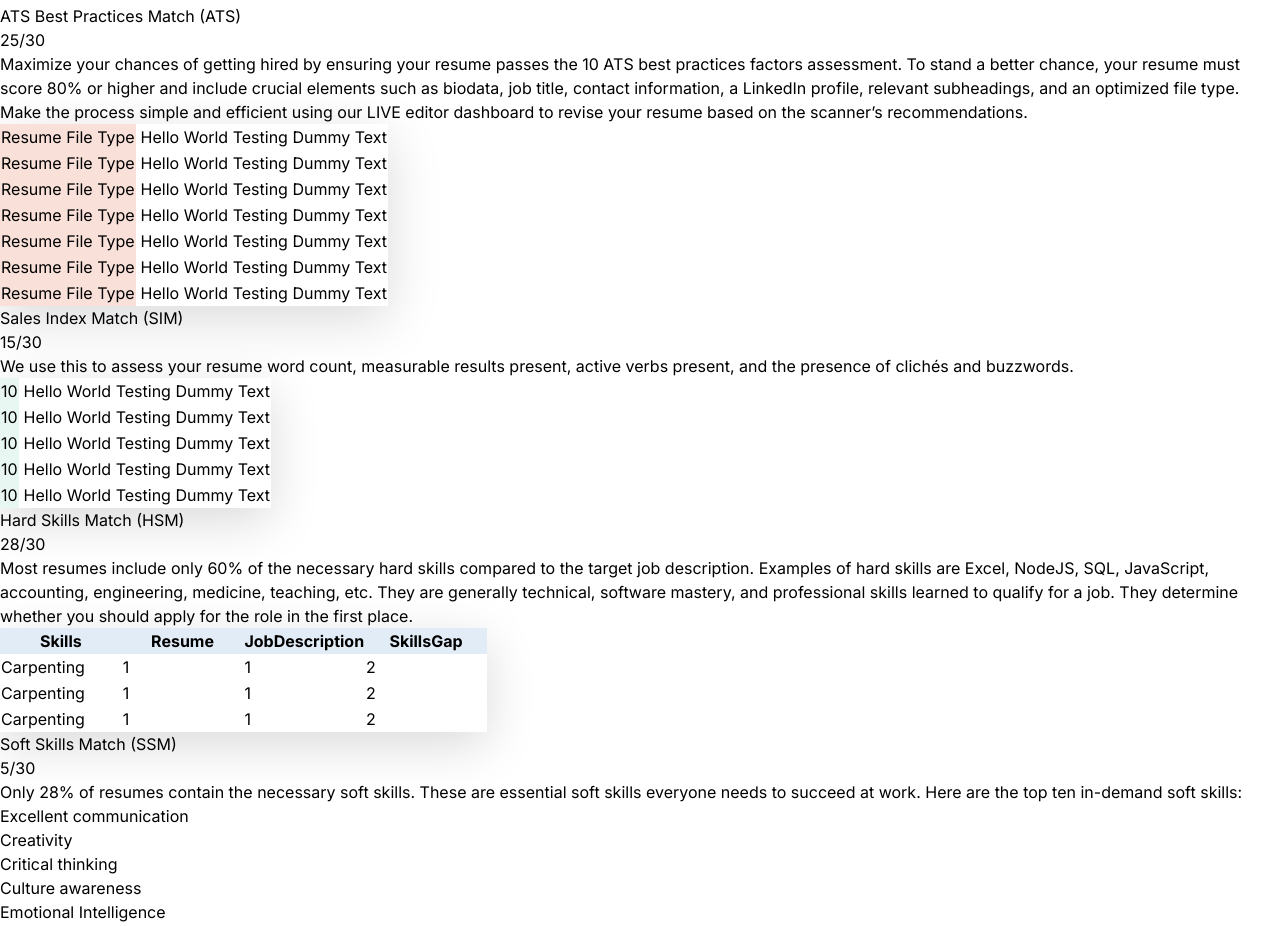
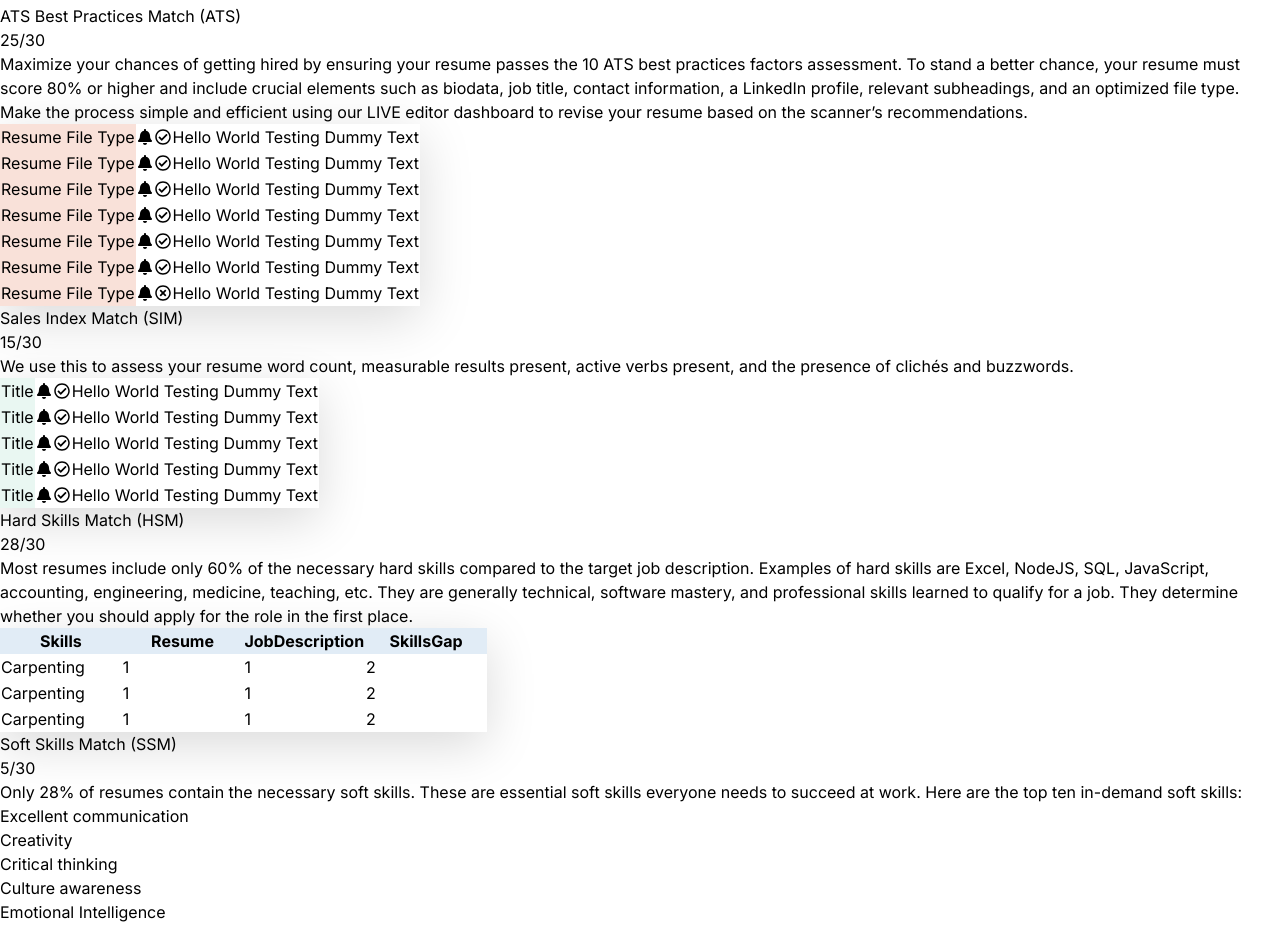
Before and after one commit to hatekisam/cvjury, a React (Vite) app: page /analyzer in a window 1280 px wide. Shown: the part 4420-5346 px from the top of the page. Built offline with nearby package versions, Linux system fonts and the light colour scheme.

Commit message:
added icons and fixed build

```diff
--- a/package.json
+++ b/package.json
@@ -16,6 +16,7 @@
     "react-dom": "^18.2.0",
     "react-dropzone": "^14.2.3",
     "react-helmet": "^6.1.0",
+    "react-icons": "^4.11.0",
     "react-router-dom": "^6.17.0"
   },
   "devDependencies": {
--- a/src/components/core/ColouredTable.tsx
+++ b/src/components/core/ColouredTable.tsx
@@ -1,5 +1,5 @@
 import React from "react";
-
+import { FaRegCheckCircle, FaRegTimesCircle, FaBell } from 'react-icons/fa'
 
 interface Props {
   tabs: Tab[];
@@ -16,8 +16,7 @@ const ColouredTable: React.FC<Props> = ({ tabs, data }) => {
         {data.map((rowData, i) => (
           <tr
             key={i}
-            className={`text-right   ${
-              i == 0
+            className={`text-right   ${i == 0
               ? "border-top-0"
               : i == tabs.length - 1
                 ? "border-b-0"
@@ -28,15 +27,18 @@ const ColouredTable: React.FC<Props> = ({ tabs, data }) => {
               <td
                 style={{ background: tab.background }}
                 key={colIndex}
-                className={`${
-                  !tab.background
+                className={`${!tab.background
                   ? "border  border-[#E2DFDF]"
                   : i == 0
                     ? "rounded-tl-[20px]"
                     : i === tabs.length - 1 && "rounded-bl-[20px]"
                   }  px-4 py-2`}
               >
-                {rowData[tab.title] == true && tab.title == "Confirmed" ? (<div></div>):rowData[tab.title] ? rowData[tab.title] : "10"}
+                {rowData[tab.title] == true && tab.title == "Confirmed" ?
+                  (<div className="text-green-500">{<FaRegCheckCircle />}</div>) :
+                  tab.title == "Notification" ? (<div className="text-red-500">{<FaBell />}</div>) :
+                    tab.title == "Title" ? (<div className="text-red-500">{ tab.title}</div>) :
+                      rowData[tab.title] ? rowData[tab.title] : <div className="text-red-500"><FaRegTimesCircle /></div>}
               </td>
             ))}
           </tr>
--- a/src/pages/Analyzer.tsx
+++ b/src/pages/Analyzer.tsx
@@ -1,5 +1,5 @@
 import React, { useState } from "react";
-import Table from "../components/core/Table";
+// import Table from "../components/core/Table";
 import {
   CopyLink,
   Done,
@@ -14,8 +14,8 @@ import {
 } from "../components/core/icons";
 import SimilarityBar from "../components/Similarity";
 import SimilarityLinearBar from "../components/SimilarityBars";
-import LinearProgressBar from "../components/core/LinearProgressBar";
-import ColouredTable from "../components/core/ColouredTable";
+// import LinearProgressBar from "../components/core/LinearProgressBar";
+// import ColouredTable from "../components/core/ColouredTable";
 import ResumeSkills from "../components/ResumeSkills";
 import JobSkills from "../components/JobSkills";
 import DesirableSkills from "../components/DesirableSkills";
@@ -169,7 +169,7 @@ const Analyzer: React.FC = () => {
     {
       Titles: "Resume File Type",
       Notification: true,
-      Confirmed: true,
+      Confirmed: false,
       Description: "Hello World Testing Dummy Text",
     },
   ];
```
Also changed, not shown: 1 other file (tests, documents, lock files or other folders). Lines whose indentation alone changed are shown as unchanged.
